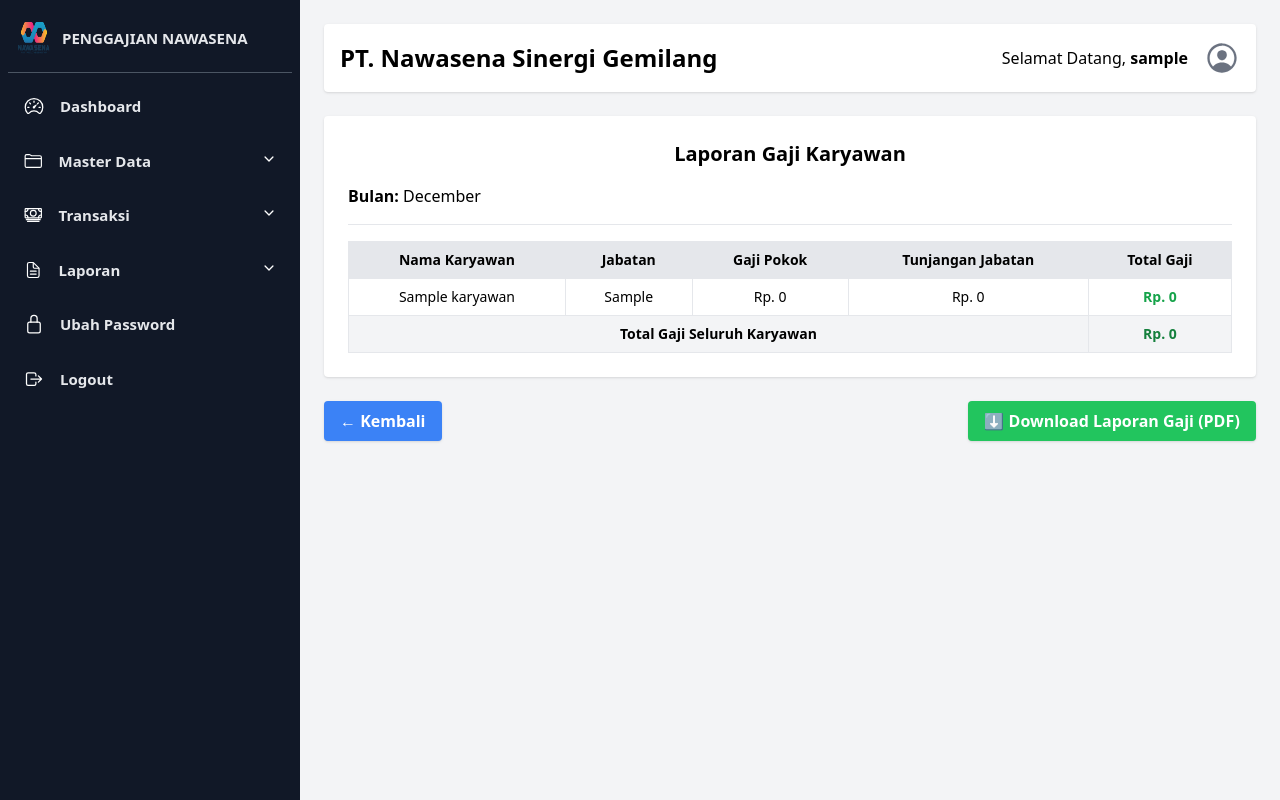
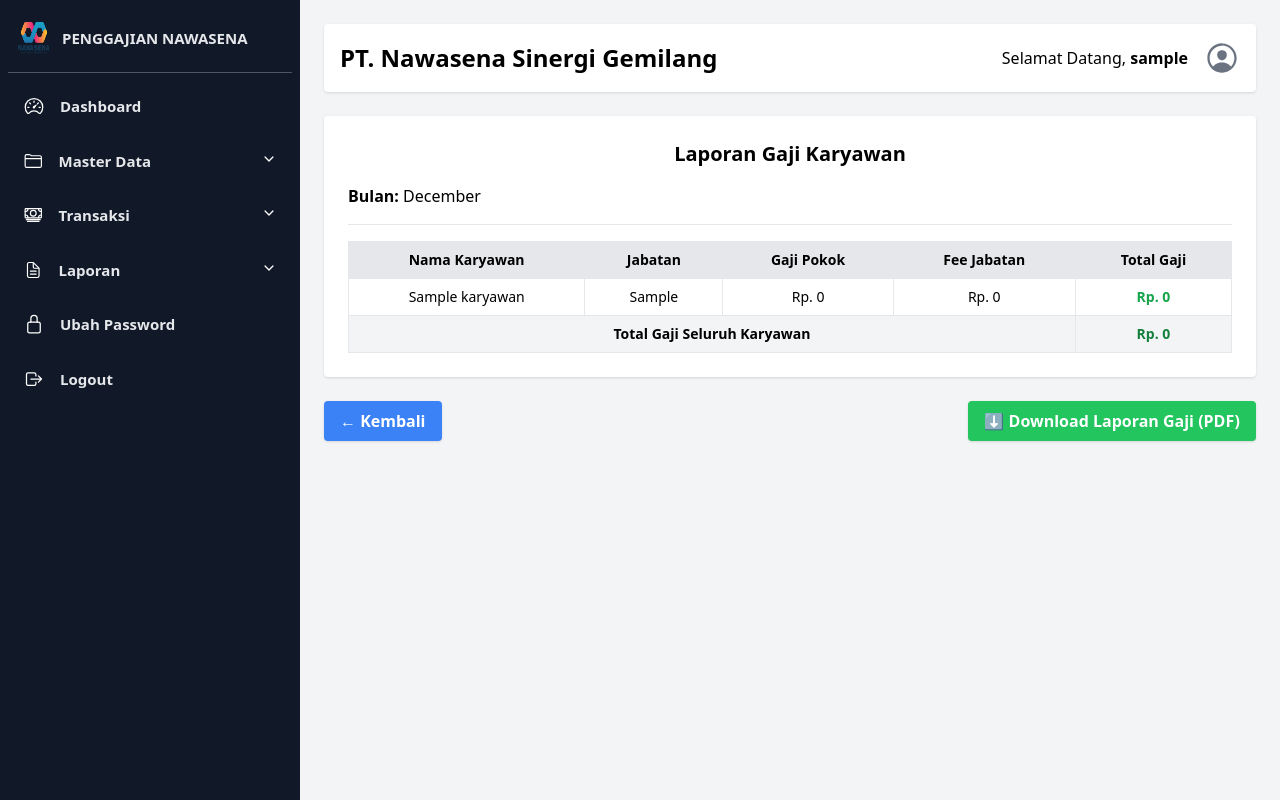
Before and after one commit to naylamutiara03/Apk-Penggajian-Nawasena, a PHP site: page /hasil_laporan_gaji.php in a window 1280 px wide. Run offline with PHP 8.4, Linux system fonts and the light colour scheme; the visitor is signed in with stand-in values (Sample User, id 1); tables that the repository leaves empty or names only in its code hold one stand-in row (values such as "Sample post"); some libraries are stand-ins or nearby versions.

Commit message:
ganti text tunjangan jabatan jadi fee jabatan

```diff
--- a/hasil_laporan_gaji.php
+++ b/hasil_laporan_gaji.php
@@ -83,7 +83,7 @@ function formatRupiah($angka)
                                 <th class="border px-4 py-2">Nama Karyawan</th>
                                 <th class="border px-4 py-2">Jabatan</th>
                                 <th class="border px-4 py-2">Gaji Pokok</th>
-                                <th class="border px-4 py-2">Tunjangan Jabatan</th>
+                                <th class="border px-4 py-2">Fee Jabatan</th>
                                 <th class="border px-4 py-2">Total Gaji</th>
                             </tr>
                         </thead>
```
